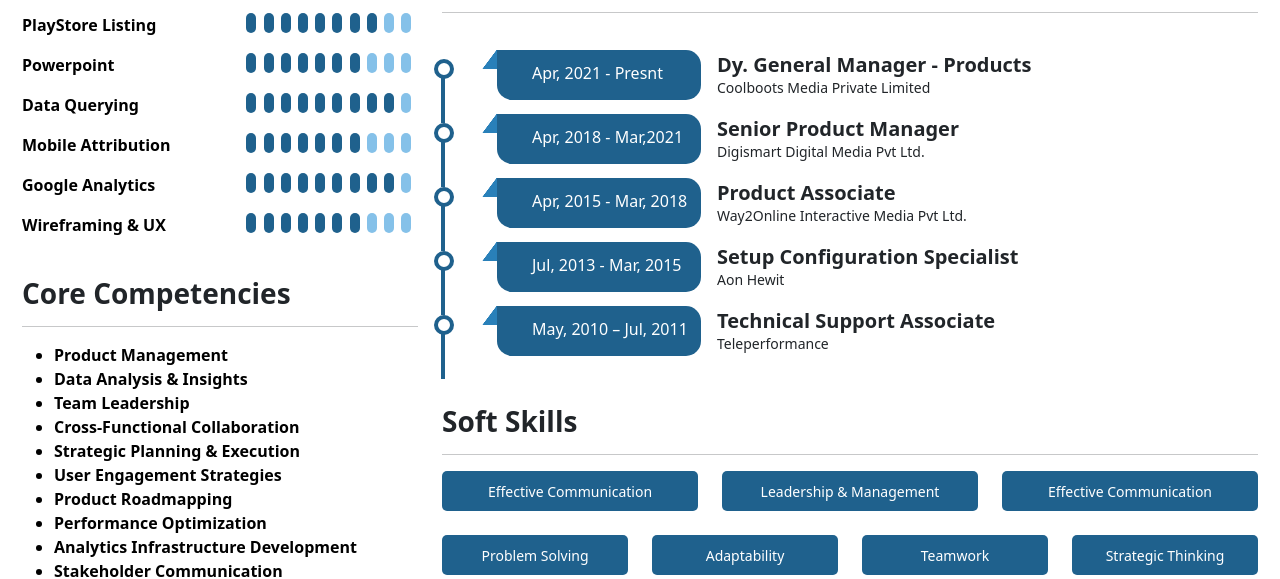
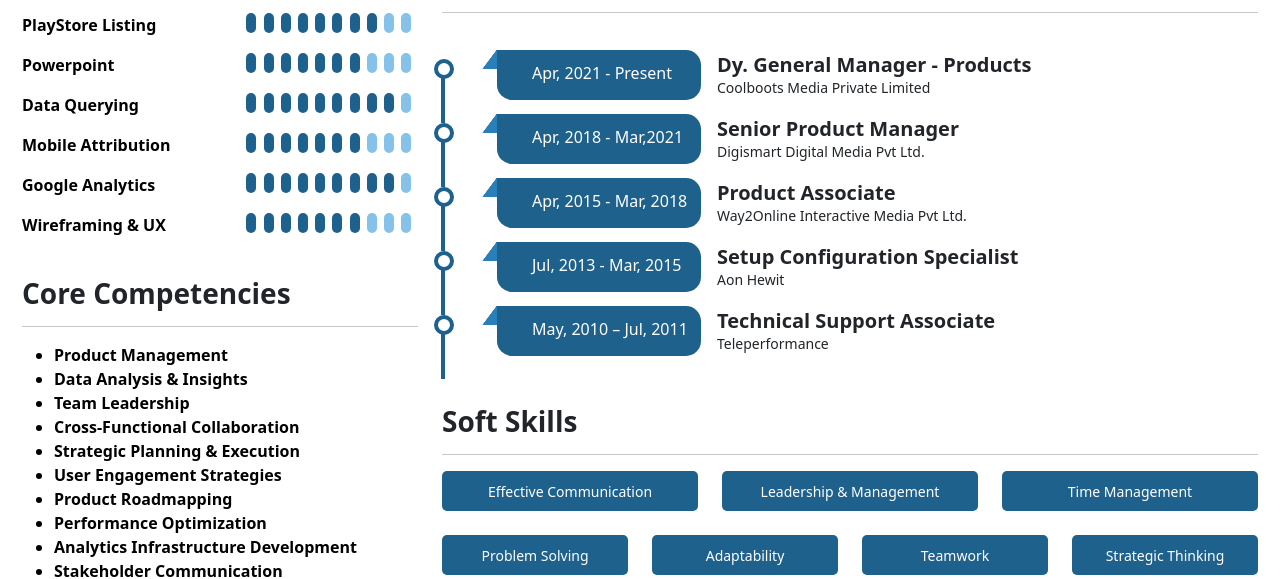
Before and after one commit to sonusng/vishal_resume_template, a plain HTML site: page index.html in a window 1280 px wide. Shown: the part 859-1438 px from the top of the page. Drawn offline with nearby package versions, Linux system fonts and the light colour scheme.

Commit message:
Update index.html

```diff
--- a/index.html
+++ b/index.html
@@ -397,7 +397,7 @@
                                             <div class="row">
                                                 <div class="col-md-4 col-sm-12">
                                                     <p class="career_description">
-                                                        Apr, 2021 - Presnt
+                                                        Apr, 2021 - Present
                                                     </p>
                                                 </div>
                                                 <div class="col-md-8 col-sm-12">
@@ -511,7 +511,7 @@
                                     <div class="soft_skills_box">Leadership & Management</div>
                                 </div>
                                 <div class="col-md-4 col-sm-12">
-                                    <div class="soft_skills_box">Effective Communication</div>
+                                    <div class="soft_skills_box">Time Management</div>
                                 </div>
                             </div>
                             <br>
```
